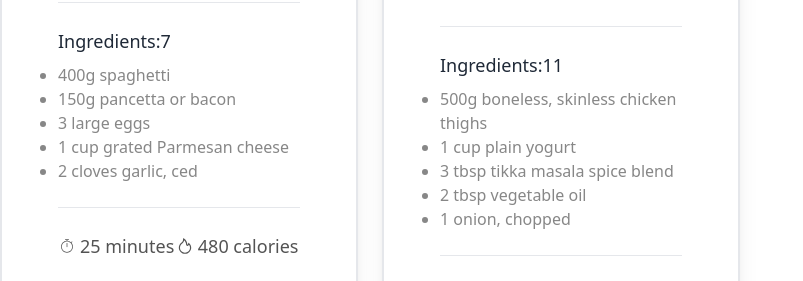
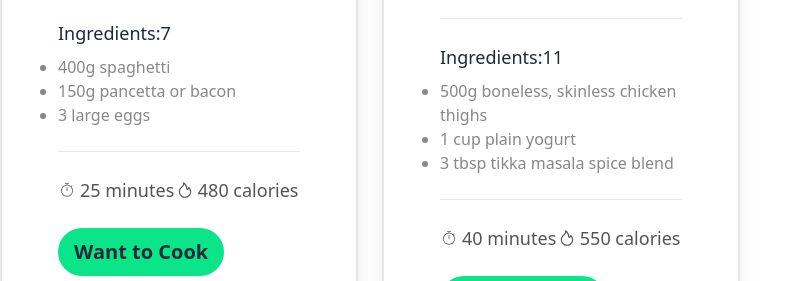
Before and after one commit to AmirHossain58/Kitchen-Mastery, a React (Vite) app: page / in a window 1280 px wide. Shown: the part 1520-1801 px from the top of the page, without its empty margins (0-803 px from the left). Built offline with nearby package versions, Linux system fonts and the light colour scheme.

Commit message:
all functionality  added

```diff
--- a/src/App.jsx
+++ b/src/App.jsx
@@ -7,7 +7,7 @@ function App() {
 
 
   return (
-    <div className="mt-12">
+    <div className="mt-10">
       <Header></Header>
       <Banner></Banner>
       <Recipes></Recipes>
--- a/src/components/Recipe/Recipe.jsx
+++ b/src/components/Recipe/Recipe.jsx
@@ -4,7 +4,7 @@ import { AiOutlineFire } from "react-icons/ai";
 const   Recipe = ({recipe,handleCook,handlePreparing}) => {
     const{ calories,recipe_image,recipe_name, short_description,preparing_time,ingredients }=recipe
     // console.log(recipe);
-    const ingredientSlice=ingredients.slice(0,5)
+    const ingredientSlice=ingredients.slice(0,3)
 
     return (
         <div>
```
